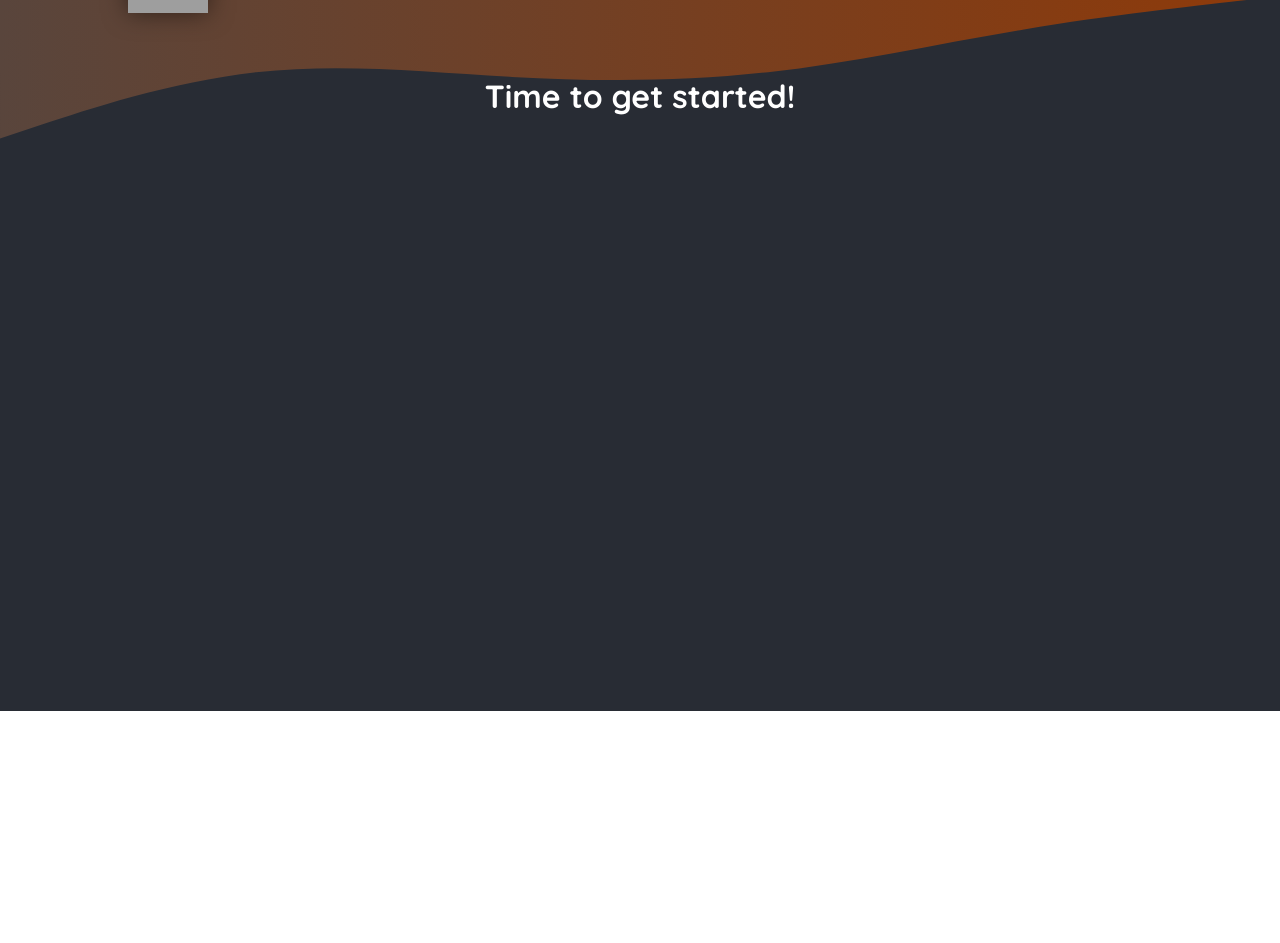
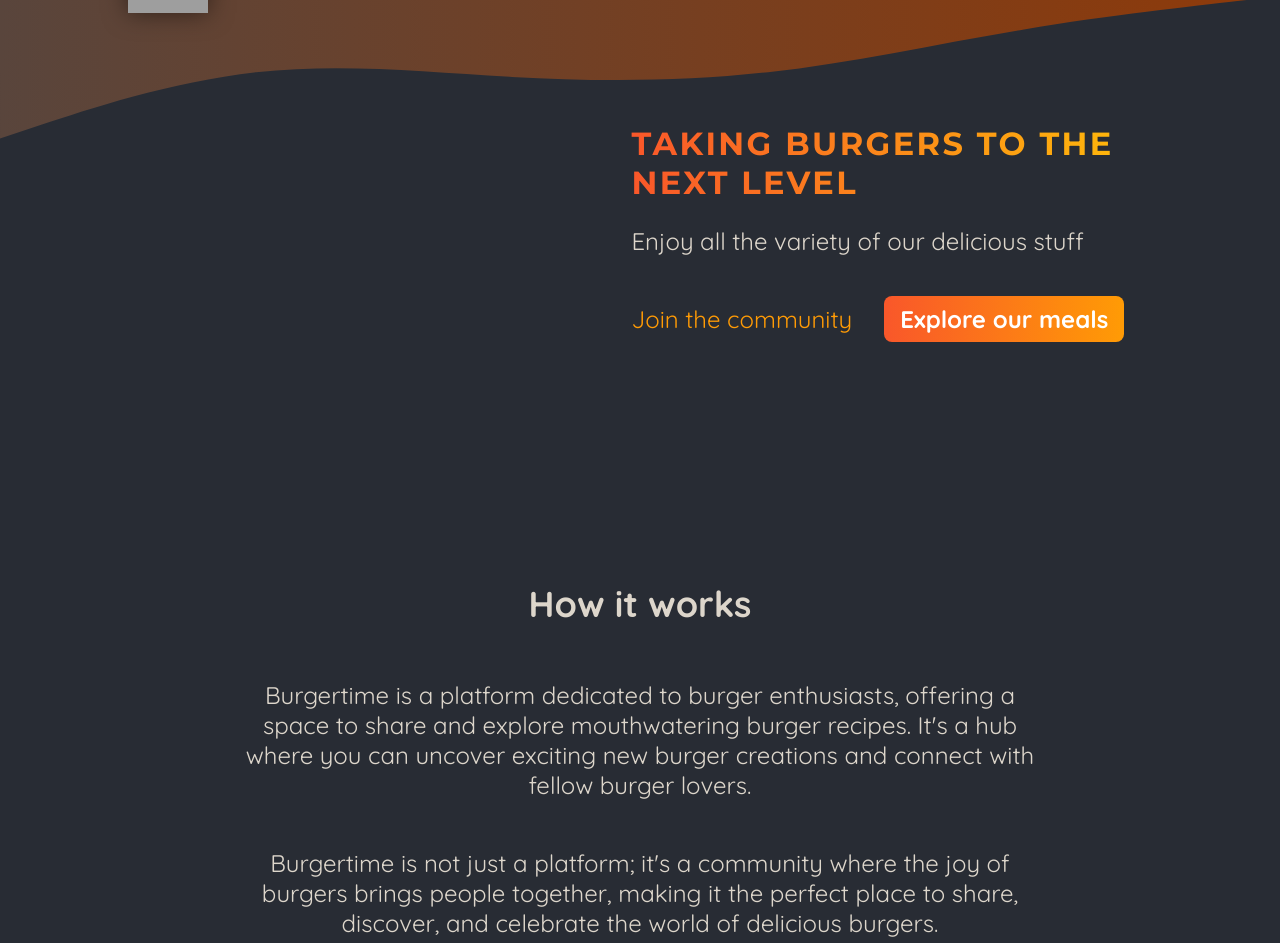
Before and after one commit to ssmirnovacode/time-to-cook, a Next.js app: page / in a window 1280 px wide. Shown: the part 89-1032 px from the top of the page. Before the commit the page ends 800 px from the top, so only its background shows below. Built offline with nearby package versions, Linux system fonts and the light colour scheme; grey boxes are pictures that could not be loaded.

Commit message:
Homepage layout added

```diff
--- /dev/null
+++ b/app/page.module.css
@@ -0,0 +1,75 @@
+.header {
+    display: flex;
+    gap: 3rem;
+    margin: 3rem auto;
+    width: 90%;
+    max-width: 75rem;
+  }
+
+  .slideshow {
+    width: 40rem;
+    height: 25rem;
+  }
+
+  .hero {
+    color: #ddd6cb;
+    font-size: 1.5rem;
+  }
+
+  .hero h1 {
+    font-size: 2rem;
+    font-weight: bold;
+    font-family: 'Montserrat', sans-serif;
+    letter-spacing: 0.15rem;
+    text-transform: uppercase;
+    background: linear-gradient(90deg, #f9572a, #ffc905);
+    background-clip: text;
+    -webkit-background-clip: text;
+    -webkit-text-fill-color: transparent;
+  }
+
+  .cta {
+    font-size: 1.5rem;
+    display: flex;
+    gap: 1rem;
+  }
+
+  .cta a {
+    display: inline-block;
+    margin-top: 1rem;
+    padding: 0.5rem 1rem;
+    border-radius: 0.5rem;
+    background: linear-gradient(90deg, #f9572a, #ff9b05);
+    color: #ffffff;
+    font-weight: bold;
+    text-decoration: none;
+  }
+
+  .cta a:hover,
+  .cta a:active {
+    background: linear-gradient(90deg, #fd4715, #f9b241);
+  }
+
+  .cta a:first-child {
+    background: transparent;
+    font-weight: normal;
+    color: #ff9b05;
+    padding-left: 0;
+  }
+
+  .cta a:first-child:hover,
+  .cta a:first-child:active {
+    background: transparent;
+    color: #f9b241;
+  }
+
+  .section {
+    display: flex;
+    flex-direction: column;
+    color: #ddd6cb;
+    font-size: 1.5rem;
+    max-width: 50rem;
+    width: 90%;
+    margin: 2rem auto;
+    text-align: center;
+  }
--- a/app/page.tsx
+++ b/app/page.tsx
@@ -1,9 +1,54 @@
+import Link from "next/link";
+import styles from "./page.module.css";
+
 export default function Home() {
   return (
-    <main>
-      <h1 style={{ color: "white", textAlign: "center" }}>
-        Time to get started!
-      </h1>
-    </main>
+    <>
+      <header className={styles.header}>
+        <div className={styles.slideshow}></div>
+        <div>
+          <div className={styles.hero}>
+            <h1>Taking burgers to the next level</h1>
+            <p>Enjoy all the variety of our delicious stuff</p>
+          </div>
+          <div className={styles.cta}>
+            <Link href="/community">Join the community</Link>
+            <Link href="/meals">Explore our meals</Link>
+          </div>
+        </div>
+      </header>
+      <main>
+        <section className={styles.section}>
+          <h2>How it works</h2>
+          <p>
+            Burgertime is a platform dedicated to burger enthusiasts, offering a
+            space to share and explore mouthwatering burger recipes. It&apos;s a
+            hub where you can uncover exciting new burger creations and connect
+            with fellow burger lovers.
+          </p>
+          <p>
+            Burgertime is not just a platform; it&apos;s a community where the
+            joy of burgers brings people together, making it the perfect place
+            to share, discover, and celebrate the world of delicious burgers.
+          </p>
+        </section>
+
+        <section className={styles.section}>
+          <h2>Why Burgertime?</h2>
+          <p>
+            Burgertime provides a unique space for burger aficionados to
+            showcase their favorite recipes with a global audience. It&apos;s
+            more than just a platform; it&apos;s a vibrant community where the
+            love for burgers creates lasting connections among food enthusiasts.
+          </p>
+          <p>
+            Whether you&apos;re a seasoned burger chef or just starting your
+            culinary journey, Burgertime is the ideal destination to discover
+            new and exciting burger creations while connecting with like-minded
+            individuals who share your passion for the perfect patty.
+          </p>
+        </section>
+      </main>
+    </>
   );
 }
```
